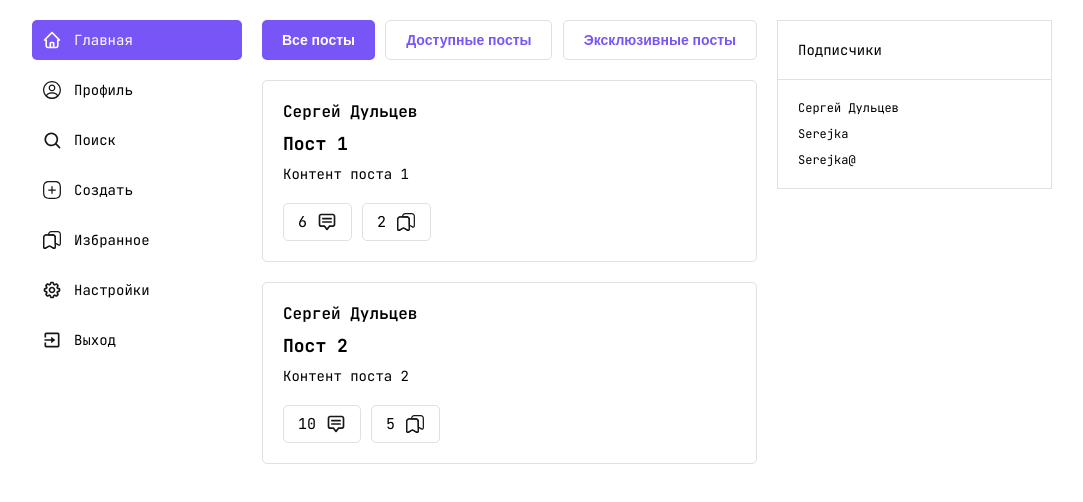
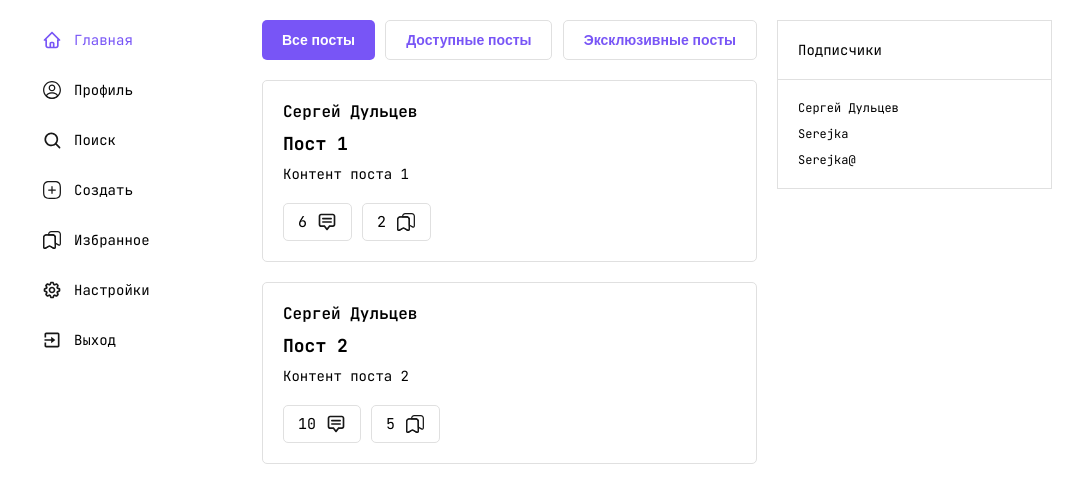
Before and after one commit to SergeyDultsev/Lapse, a Next.js app: page / in a window 1280 px wide. Shown: the top 502 px of the page, without its empty margins (98-1181 px from the left). Built offline with nearby package versions, Linux system fonts and the light colour scheme.

Commit message:
nav redising

```diff
--- a/src/widgets/navigation/navigation.module.scss
+++ b/src/widgets/navigation/navigation.module.scss
@@ -29,20 +29,17 @@
     }
 
     &-item:hover > svg > path{
-        fill: var(--icon-hover);
+        fill: var(--main-color);
 
         transition: all .3s ease-out;
     }
 
     &-item:hover{
-        border-radius: var(--main-border-radius);
-        background-color: var(--btn-bg-color-hover);
-
         transition: all .3s ease-out;
     }
 
     &-item:hover > &-item__descr{
-        color: var(--btn-text-color-hover);
+        color: var(--main-color);
 
         transition: all .3s ease-out;
     }
@@ -57,19 +54,16 @@
         align-items: center;
         gap: 12px;
 
-        border-radius: var(--main-border-radius);
-        background-color: var(--btn-bg-color-hover);
-
         padding: 10px 0 10px 10px;
     }
 
     &-item__active > svg > path{
-        fill: var(--icon-hover);
+        fill: var(--main-color);
     }
 
 
     &-item__active > &-item__descr{
-        color: var(--btn-text-color-hover);
+        color: var(--main-color);
     }
 }
 
@@ -99,7 +93,6 @@
         &-item{
             display: flex;
             align-items: center;
-            gap: 12px;
             padding: 10px;
         }
 
```
